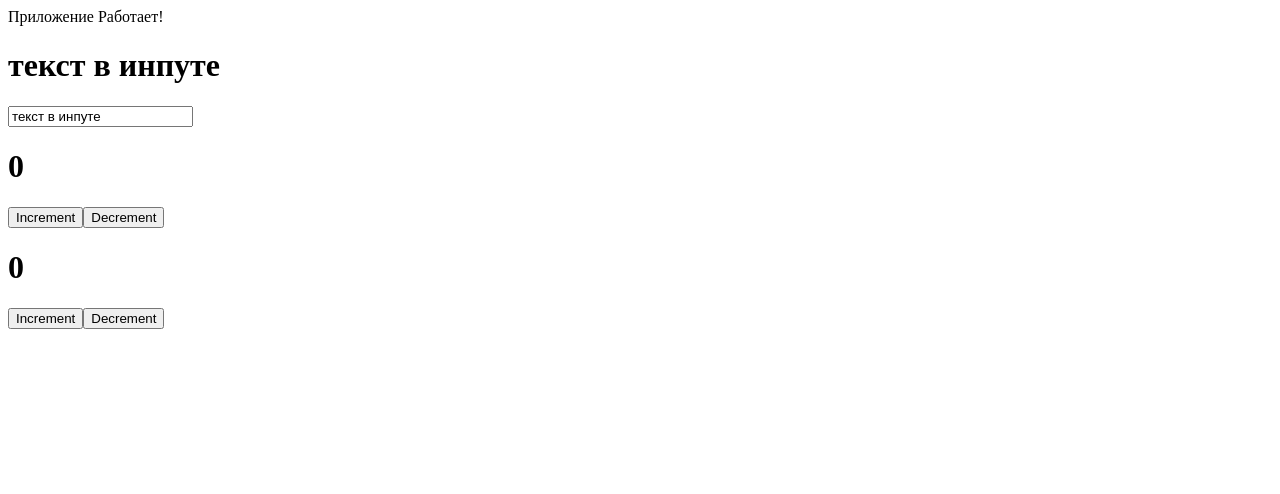
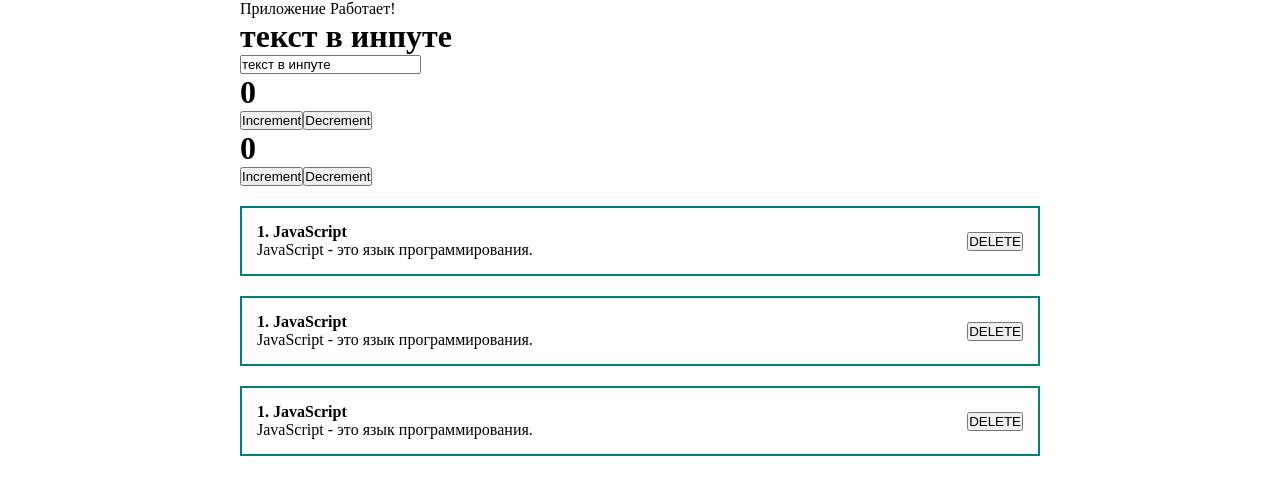
Before and after one commit to AnnaRazina/First-progect-REACT, a React (Create React App) app: page / in a window 1280 px wide. Shown: the top 494 px of the page. Built offline with nearby package versions, Linux system fonts and the light colour scheme.

Commit message:
добавление таблицы стилей

```diff
--- a/src/App.js
+++ b/src/App.js
@@ -1,6 +1,9 @@
 import React, {useState} from "react";
-import Counter from "./components/counter";
+import Counter from "./components/Counter";
 import ClassCounter from "./components/ClassCounter";
+import PostItem from "./components/PostItem"
+import "./style/App.css";
+
 
 function App() {
  const [value, setValue] = useState("текст в инпуте");
@@ -17,9 +20,14 @@
 
       <Counter/>
       <ClassCounter/>
+      <PostItem/>
+      <PostItem/>
+      <PostItem/>
+
+
 
     </div>
   );
-}
+};
 
 export default App;
--- /dev/null
+++ b/src/components/PostItem.jsx
@@ -0,0 +1,17 @@
+import React from "react";
+
+const postItem = () => {
+    return (
+        <div className="post">
+            <div className="post__content">
+                <strong>1. JavaScript</strong>
+                <p>JavaScript - это язык программирования.</p>
+            </div>
+            <div className="post__btn">
+                <button>DELETE</button>
+            </div>
+        </div>
+    )
+}
+
+export default postItem;
--- /dev/null
+++ b/src/style/App.css
@@ -0,0 +1,22 @@
+* {
+    margin: 0;
+    padding: 0;
+    box-sizing: border-box;
+}
+
+#root {
+    display: flex;
+    justify-content: center;
+}
+
+.App {
+    width: 800px;
+}
+.post {
+    display: flex;
+    justify-content: space-between;
+    align-items: center;
+    padding: 15px;
+    border: 2px solid teal;
+    margin-top: 20px;
+}
```
